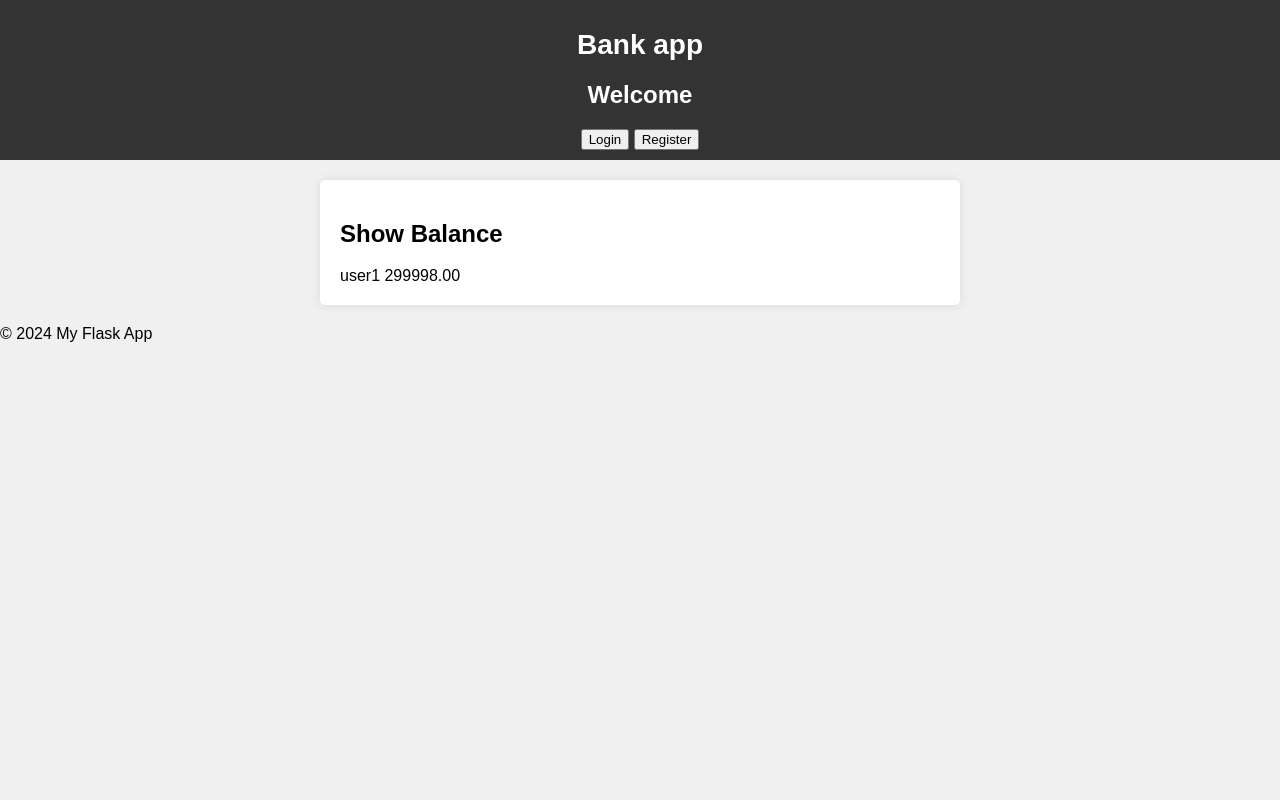
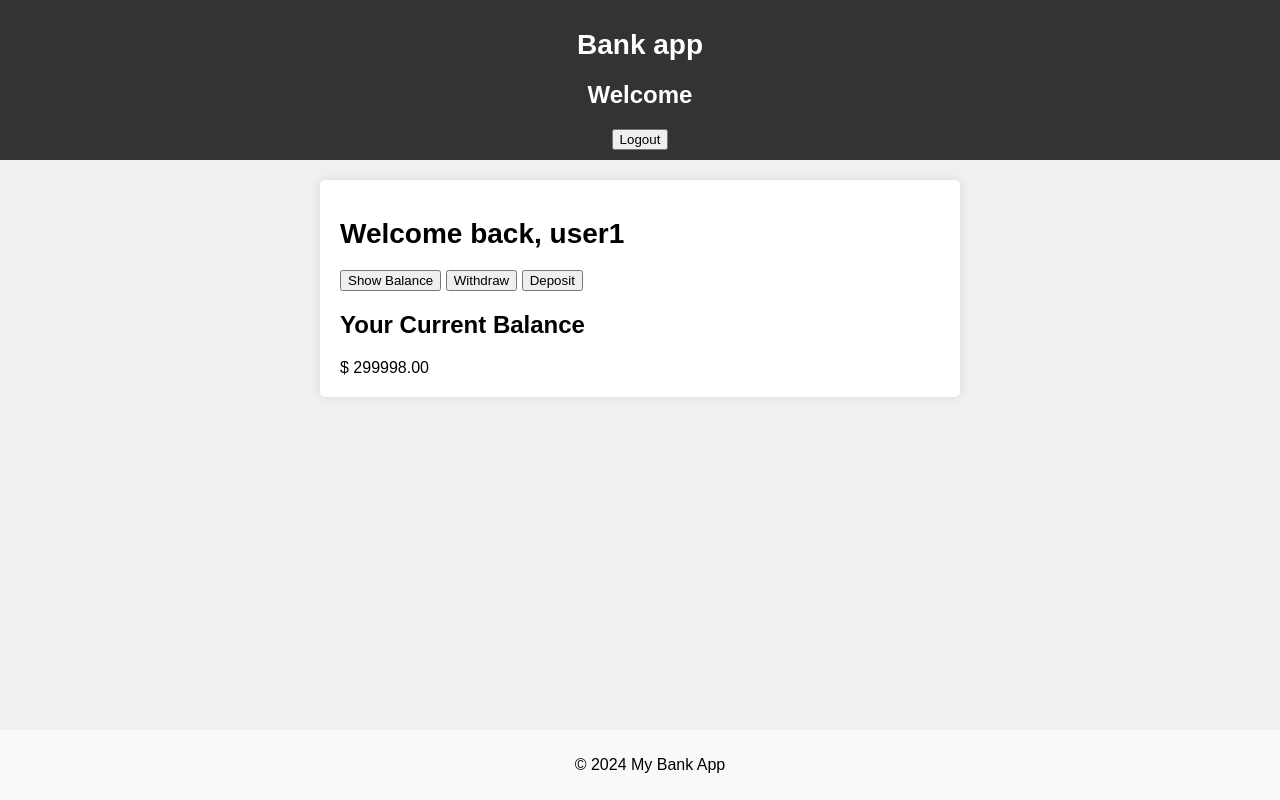
Before and after one commit to sscimff/MSWE-266P-Bank-App, a Flask app: page /show in a window 1280 px wide. Run offline with Flask 3, Linux system fonts and the light colour scheme; a user stored in the database is signed in; parts of the project's set-up code (start-up, migrations or seed data) failed here and were passed over; some libraries are stand-ins or nearby versions.

Commit message:
Integrate user and transaction

```diff
--- a/bank/app.py
+++ b/bank/app.py
@@ -1,9 +1,9 @@
 import os
 from dotenv import load_dotenv
 from flask import Flask, render_template
-from flask_wtf.csrf import CSRFProtect
 from db import db
-from transaction import transaction
+from transaction import bp_transaction
+from user import bp_user
 import logging
 logging.basicConfig(level=logging.DEBUG)
 
@@ -20,9 +20,8 @@
     )
 
     db.init_app(app)
-    app.register_blueprint(transaction, url_prefix="")
-    # TODO: Register
-    # app.register_blueprint(register, url_prefix="")
+    app.register_blueprint(bp_transaction, url_prefix="")
+    app.register_blueprint(bp_user, url_prefix="")
 
     return app
 
--- a/bank/static/styles.css
+++ b/bank/static/styles.css
@@ -72,3 +72,12 @@
 .errors li {
   margin-bottom: 5px;
 }
+
+footer {
+  background-color: #f8f9fa;
+  text-align: center;
+  padding: 10px;
+  position: fixed;
+  width: 100%;
+  bottom: 0;
+}
--- a/bank/templates/base.html
+++ b/bank/templates/base.html
@@ -3,7 +3,7 @@
 <head>
     <meta charset="UTF-8">
     <meta name="viewport" content="width=device-width, initial-scale=1.0">
-    <title>{% block title %}My Flask App{% endblock %}</title>
+    <title>{% block title %}My Bank App{% endblock %}</title>
     <link rel="stylesheet" href="{{ url_for('static', filename='styles.css') }}">
     {% block head %}{% endblock %}
 </head>
@@ -26,7 +26,7 @@
         {% block content %}{% endblock %}
     </main>
     <footer>
-        <p>&copy; 2024 My Flask App</p>
+        <p>&copy; 2024 My Bank App</p>
     </footer>
 
     {% block scripts %}{% endblock %}
--- a/bank/templates/transaction/deposit.html
+++ b/bank/templates/transaction/deposit.html
@@ -1,5 +1,5 @@
 {% extends 'transaction/index.html' %} {% block title %}Deposit{% endblock %} {% block
-content %} {% with messages = get_flashed_messages(with_categories=true) %} {%
+  detail %} {% with messages = get_flashed_messages(with_categories=true) %} {%
 if messages %} {% for category, message in messages %}
 <div class="alert alert-{{ category }}">{{ message }}</div>
 {% endfor %} {% endif %} {% endwith %}
--- a/bank/templates/transaction/index.html
+++ b/bank/templates/transaction/index.html
@@ -1,6 +1,6 @@
 {% extends 'base.html' %} {% block title %}Transaction - My Bank App{% endblock
-%} {% block buttom %}
-<h1>Welcome back</h1>
+%} {% block content %}
+<h1>Welcome back, {{account.username}}</h1>
 <div class="transaction-buttons">
   <button onclick="location.href='{{ url_for('transaction.show') }}'">
     Show Balance
@@ -12,4 +12,4 @@
     Deposit
   </button>
 </div>
-{% block content %}{% endblock %} {% endblock %}
+{% block detail %}{% endblock %} {% endblock %}
--- a/bank/templates/transaction/show_balance.html
+++ b/bank/templates/transaction/show_balance.html
@@ -1,4 +1,4 @@
-{% extends 'transaction/index.html' %} {% block title %}Transaction - My Bank
-App{% endblock %} {% block content %}
-<h2>Show Balance</h2>
-{{ account.username }} {{ "%.2f"|format(account.balance) }} {% endblock %} Í
+{% extends 'transaction/index.html' %} {% block title %}Transaction{% endblock
+%} {% block detail %}
+<h2>Your Current Balance</h2>
+$ {{ "%.2f"|format(account.balance) }} {% endblock %}
--- a/bank/templates/transaction/withdraw.html
+++ b/bank/templates/transaction/withdraw.html
@@ -1,5 +1,5 @@
 {% extends 'transaction/index.html' %} {% block title %}Transaction{% endblock
-%} {% block content %} {% with messages =
+%} {% block detail %} {% with messages =
 get_flashed_messages(with_categories=true) %} {% if messages %} {% for category,
 message in messages %}
 <div class="alert alert-{{ category }}">{{ message }}</div>
--- a/bank/templates/user/register.html
+++ b/bank/templates/user/register.html
@@ -1,10 +1,6 @@
 {% extends 'base.html' %}
 
 {% block title %}Register - Bank app{% endblock %}
-
-{% block head %}
-    <link rel="stylesheet" href="{{ url_for('static', filename='styles.css') }}">
-{% endblock %}
 
 {% block content %}
     <section class="register-form">
--- a/bank/templates/user/register_start.html
+++ b/bank/templates/user/register_start.html
@@ -1,10 +1,6 @@
 {% extends 'base.html' %}
 
 {% block title %}Register - Bank app{% endblock %}
-
-{% block head %}
-    <link rel="stylesheet" href="{{ url_for('static', filename='styles.css') }}">
-{% endblock %}
 
 {% block content %}
     <section class="register-form">
--- a/bank/transaction.py
+++ b/bank/transaction.py
@@ -1,31 +1,48 @@
-from flask import Blueprint, render_template, flash, redirect, url_for
+from flask import Blueprint, render_template, flash, redirect, url_for, session, g
 from db import Account, db
 from transaction_form import DepositForm, WithdrawForm
 
-transaction = Blueprint("transaction", __name__, static_folder="static",
-                        template_folder="templates/transaction")
+bp_transaction = Blueprint("transaction", __name__,
+                           template_folder="templates/transaction")
 
 
-@transaction.route("/")
-def index():
-    return render_template('index.html')
+@bp_transaction.before_request
+def load_logged_in_user():
+    user_id = session.get('user_id')
+    if user_id is None:
+        g.user = None
+    else:
+        g.user = Account.query.get(user_id)
 
 
-@transaction.route("/show")
+@bp_transaction.route("/")
+def index():
+    if g.user is None:
+        return redirect(url_for('user.login'))
+
+    account = g.user
+    return render_template("index.html", account=account)
+
+
+@bp_transaction.route("/show")
 def show():
-    # TODO: Check current user
-    account = db.get_or_404(Account, 1)
+    if g.user is None:
+        return redirect(url_for('user.login'))
+
+    account = g.user
     return render_template("show_balance.html", account=account)
 
 
-@transaction.route('/deposit', methods=['GET', 'POST'])
+@bp_transaction.route('/deposit', methods=['GET', 'POST'])
 def deposit():
-    # Check auth
+    if g.user is None:
+        return redirect(url_for('user.login'))
+
     form = DepositForm()
+    account = g.user
+
     if form.validate_on_submit():
         amount = form.amount.data
-        # TODO: Check current user
-        account = Account.query.first()
         if account:
             account.balance += float(amount)
             db.session.commit()
@@ -33,17 +50,19 @@
             return redirect(url_for('transaction.show'))
         else:
             flash('Account not found.', 'danger')
-    return render_template('deposit.html', form=form)
+
+    return render_template('deposit.html', form=form, account=account)
 
 
-@transaction.route('/withdraw', methods=['GET', 'POST'])
+@bp_transaction.route('/withdraw', methods=['GET', 'POST'])
 def withdraw():
-    # Check auth
+    if g.user is None:
+        return redirect(url_for('user.login'))
+
     form = WithdrawForm()
+    account = g.user
     if form.validate_on_submit():
         amount = form.amount.data
-        # TODO: Check current user
-        account = Account.query.first()
         if account:
             # Valid
             if account.balance >= amount:
@@ -56,4 +75,4 @@
                 flash('Insufficient funds.', 'danger')
         else:
             flash('Account not found.', 'danger')
-    return render_template('withdraw.html', form=form)
+    return render_template('withdraw.html', form=form, account=account)
```
Also changed, not shown: bank/user.py (+17 -29 lines), bank/instance/database.db, bank/templates/user/login.html (line endings or trailing spaces). Lines whose indentation alone changed are shown as unchanged.
